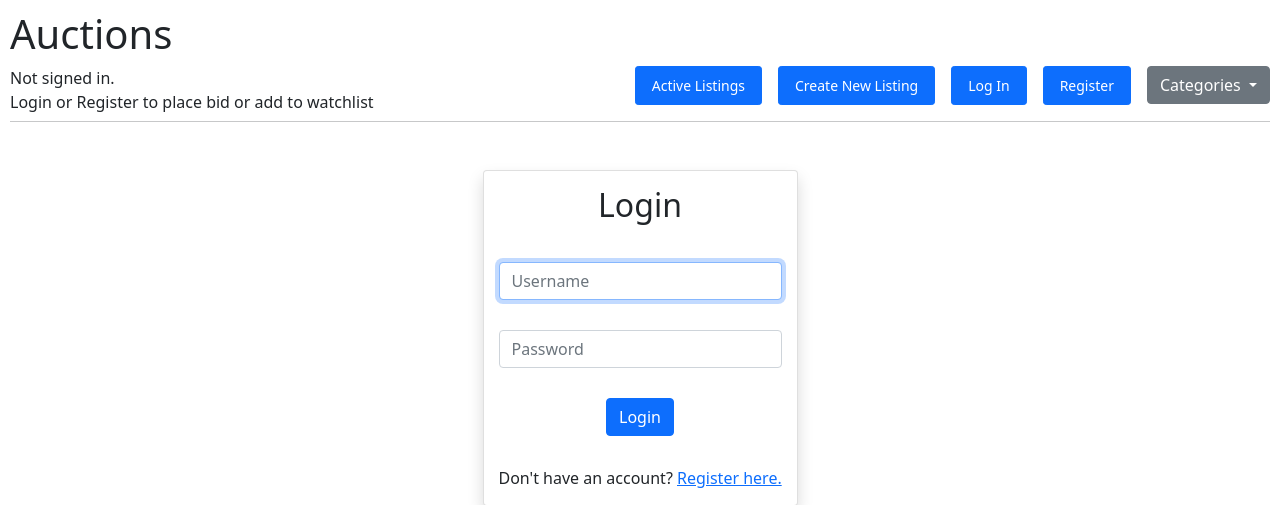
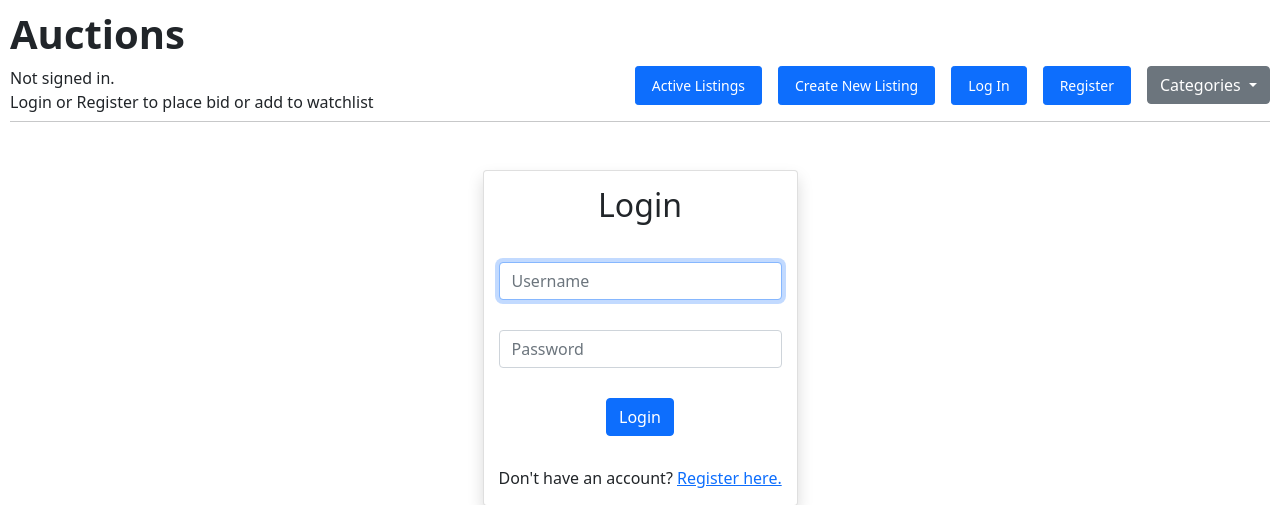
Before and after one commit to pramitsingh0/django-auctions, a Django app: page /login in a window 1280 px wide. Shown: the top 505 px of the page. Run offline with Django 3.2, Linux system fonts and the light colour scheme.

Commit message:
Added basic styling

```diff
--- a/auctions/templates/auctions/index.html
+++ b/auctions/templates/auctions/index.html
@@ -4,6 +4,9 @@
     <h3>Active Listings</h2>
 
     <div>
+        {% if auction_items|length < 1 %}
+        <h1 class="alert alert-secondary mx-auto" style="width: fit-content;">No Items up for auction</h1>
+        {% endif %}
         {% for item in auction_items %}
         <a href="{% url 'listingPage' auction_id=item.id %}">
             <div class="card shadow" style="width: 18rem; margin-bottom: 1rem; margin-left: 2rem; padding: 5px; float: left;" >
--- a/auctions/templates/auctions/layout.html
+++ b/auctions/templates/auctions/layout.html
@@ -11,8 +11,8 @@
 
     </head>
     <body>
-        <div >
-            <h1>Auctions</h1>
+        <div id="nav-container">
+            <h1 style="font-weight: bold;">Auctions</h1>
             <div style="float: left;">
                 {% if user.is_authenticated %}
                 Signed in as <strong>{{ user.username }}</strong>.
@@ -55,8 +55,6 @@
                       {% endfor %}
                     </ul>
                 </div>
-                <!-- Currently bidding -->
-
             </ul>
         </div>
         <hr>
--- a/auctions/templates/auctions/login.html
+++ b/auctions/templates/auctions/login.html
@@ -1,8 +1,7 @@
 {% extends "auctions/layout.html" %}
 
 {% block body %}
-
-
+    <div id="login-container">
     {% if message %}
         <div>{{ message }}</div>
     {% endif %}
@@ -20,6 +19,7 @@
         <input class="btn btn-primary mx-auto" type="submit" value="Login" style="width: fit-content;">
         <div class="mx-auto" style="width: fit-content; white-space: nowrap;">Don't have an account? <a href="{% url 'register' %}">Register here.</a></div>
     </form>
+    </div>
 
 
 {% endblock %}
```
